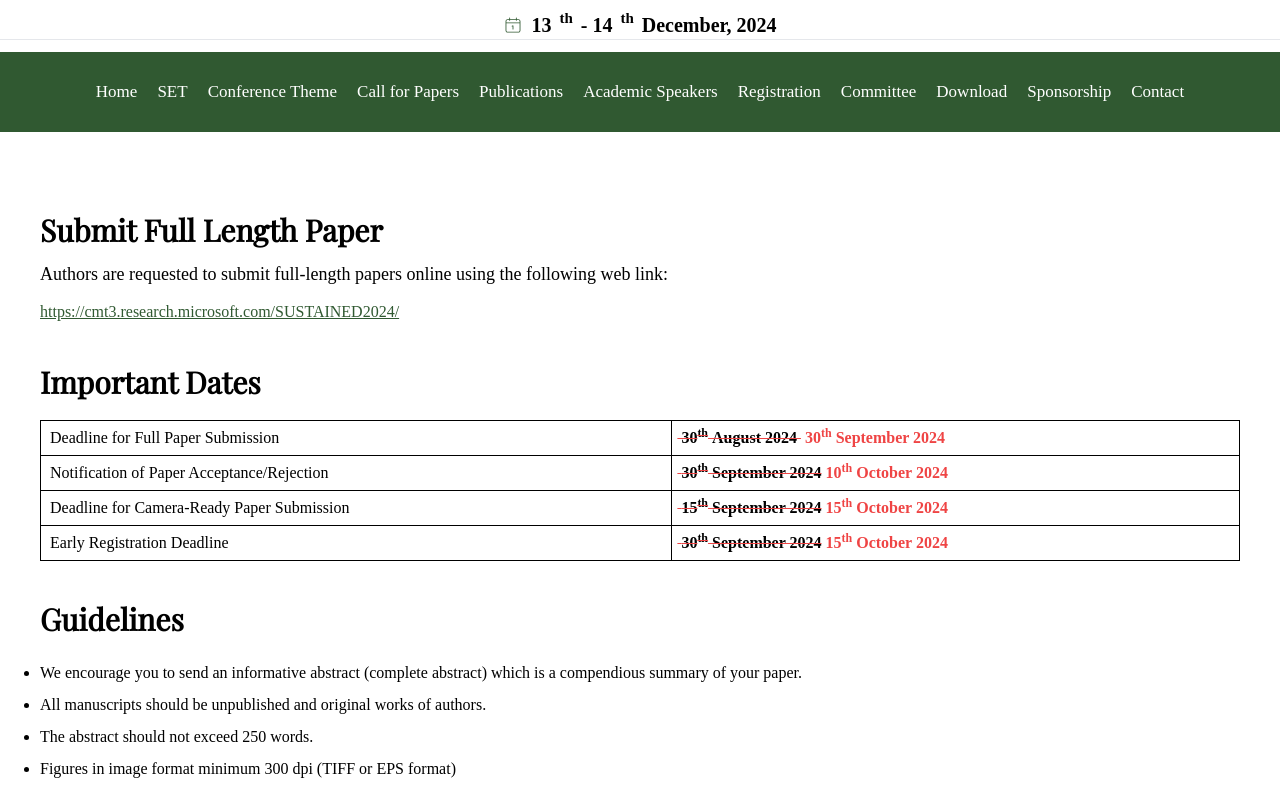
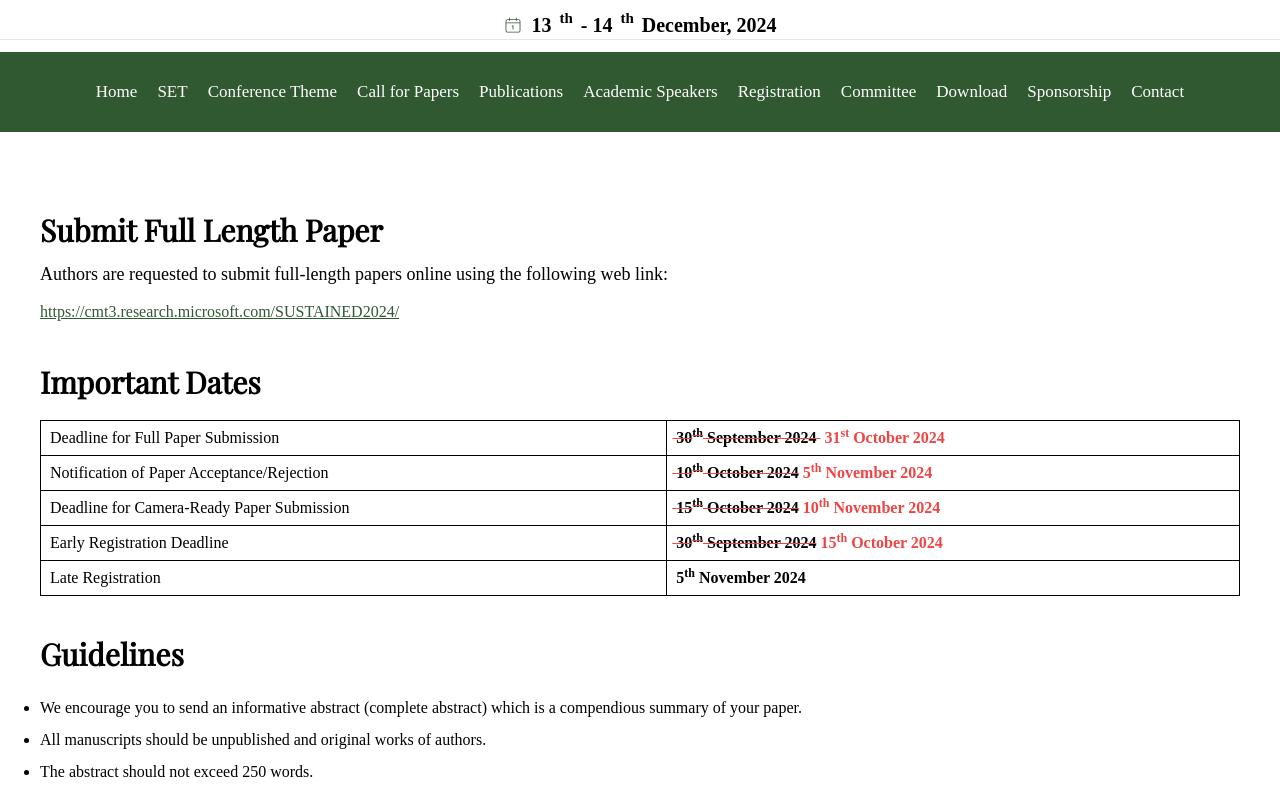
Before and after one commit to sai-ram-kaushik/sustained, a Next.js app: page /call-for-papers in a window 1280 px wide. Shown: the part 373-1165 px from the top of the page. Built offline with nearby package versions, Linux system fonts and the light colour scheme.

Commit message:
updated call for paper dates

```diff
--- a/app/call-for-papers/page.jsx
+++ b/app/call-for-papers/page.jsx
@@ -1,59 +1,114 @@
-'use client';
+"use client";
 
 import data from "../../data/call-for-papers.json";
 import { guidlines } from "../../constants/index";
 import Link from "next/link";
-
 
 const CallForPapers = () => {
     const {
         callForPapers: { title, subTitle, content },
     } = data;
 
-
     return (
         <div className="px-5 lg:px-10 py-10">
             <div className="container mx-auto">
-
                 <div className="mt-10 flex flex-col gap-3">
                     <h3>Submit Full Length Paper</h3>
-          <p>Authors are requested to submit full-length papers online using the following web link:
+                    <p>
+                        Authors are requested to submit full-length papers
+                        online using the following web link:
                     </p>
 
-          <a href="https://cmt3.research.microsoft.com/SUSTAINED2024/" className="text-secondary underline block break-all max-w-full">https://cmt3.research.microsoft.com/SUSTAINED2024/ </a>
-
+                    <a
+                        href="https://cmt3.research.microsoft.com/SUSTAINED2024/"
+                        className="text-secondary underline block break-all max-w-full"
+                    >
+                        https://cmt3.research.microsoft.com/SUSTAINED2024/{" "}
+                    </a>
                 </div>
 
                 <div className=" flex flex-col gap-5 mt-10">
                     <h3>Important Dates</h3>
                     <table>
                         <tbody>
-              <tr >
-                <td >&nbsp;Deadline for Full Paper Submission</td>
-                <td >
-                  <span className="line-through decoration-red-500 text-black"><strong>&nbsp;30<sup>th</sup>&nbsp;August 2024</strong>&nbsp;</span>
-                  <strong className="text-red-500">&nbsp;30<sup>th</sup>&nbsp;September 2024</strong>&nbsp;
+                            <tr>
+                                <td>
+                                    &nbsp;Deadline for Full Paper Submission
+                                </td>
+                                <td>
+                                    <span className="line-through decoration-red-500 text-black">
+                                        <strong>
+                                            &nbsp;30<sup>th</sup>&nbsp;September
+                                            2024
+                                        </strong>
+                                        &nbsp;
+                                    </span>
+                                    <strong className="text-red-500">
+                                        &nbsp;31<sup>st</sup>&nbsp;October 2024
+                                    </strong>
+                                    &nbsp;
                                 </td>
                             </tr>
                             <tr>
-                <td>&nbsp;Notification of Paper Acceptance/Rejection</td>
                                 <td>
-                  <span className="line-through decoration-red-500 text-black">&nbsp;<strong>30<sup>th</sup>&nbsp;September 2024</strong></span>
-                  &nbsp;<strong  className="text-red-500">10<sup>th</sup>&nbsp;October 2024</strong>
+                                    &nbsp;Notification of Paper
+                                    Acceptance/Rejection
+                                </td>
+                                <td>
+                                    <span className="line-through decoration-red-500 text-black">
+                                        &nbsp;
+                                        <strong>
+                                            10<sup>th</sup>&nbsp;October 2024
+                                        </strong>
+                                    </span>
+                                    &nbsp;
+                                    <strong className="text-red-500">
+                                        5<sup>th</sup>&nbsp;November 2024
+                                    </strong>
                                 </td>
                             </tr>
-              <tr >
-                <td >&nbsp;Deadline for Camera-Ready Paper Submission</td>
-                <td >
-                  <span className="line-through decoration-red-500 text-black">&nbsp;<strong>15<sup>th</sup>&nbsp;September 2024</strong></span>
-                  &nbsp;<strong className="text-red-500">15<sup>th</sup>&nbsp;October 2024</strong>
+                            <tr>
+                                <td>
+                                    &nbsp;Deadline for Camera-Ready Paper
+                                    Submission
+                                </td>
+                                <td>
+                                    <span className="line-through decoration-red-500 text-black">
+                                        &nbsp;
+                                        <strong>
+                                            15<sup>th</sup>&nbsp;October 2024
+                                        </strong>
+                                    </span>
+                                    &nbsp;
+                                    <strong className="text-red-500">
+                                        10<sup>th</sup>&nbsp;November 2024
+                                    </strong>
                                 </td>
                             </tr>
-              <tr >
-                <td >&nbsp;Early Registration Deadline</td>
-                <td >
-                  <span className="line-through decoration-red-500 text-black">&nbsp;<strong>30<sup>th</sup>&nbsp;September 2024</strong></span>
-                  &nbsp;<strong className="text-red-500">15<sup>th</sup>&nbsp;October 2024</strong>
+                            <tr>
+                                <td>&nbsp;Early Registration Deadline</td>
+                                <td>
+                                    <span className="line-through decoration-red-500 text-black">
+                                        &nbsp;
+                                        <strong>
+                                            30<sup>th</sup>&nbsp;September 2024
+                                        </strong>
+                                    </span>
+                                    &nbsp;
+                                    <strong className="text-red-500">
+                                        15<sup>th</sup>&nbsp;October 2024
+                                    </strong>
+                                </td>
+                            </tr>
+                            <tr>
+                                <td>&nbsp;Late Registration</td>
+                                <td>
+                                    <span className="text-black">
+                                        &nbsp;
+                                        <strong>
+                                            5<sup>th</sup>&nbsp;November 2024
+                                        </strong>
+                                    </span>
                                 </td>
                             </tr>
                         </tbody>
@@ -62,17 +117,20 @@ const CallForPapers = () => {
 
                 <div className="mt-10">
                     <h3>Guidelines</h3>
-          <ol className="flex flex-col gap-2 py-6">{
-            guidlines.map((item, index) => (
-              <li key={index} className="list-disc">{item}</li>
-            ))
-          }
+                    <ol className="flex flex-col gap-2 py-6">
+                        {guidlines.map((item, index) => (
+                            <li key={index} className="list-disc">
+                                {item}
+                            </li>
+                        ))}
                     </ol>
                 </div>
                 <div>
                     <h4> IEEE Similarity / Plagiarism Policy:</h4>
                     <Link
-            href={'https://www.ieee.org/publications/rights/plagiarism/plagiarism.html'}
+                        href={
+                            "https://www.ieee.org/publications/rights/plagiarism/plagiarism.html"
+                        }
                         target="_blank"
                     >
                         https://www.ieee.org/publications/rights/plagiarism/plagiarism.html
--- a/components/HomePage.jsx
+++ b/components/HomePage.jsx
@@ -15,8 +15,6 @@ const HomePage = ({ homePage, aboutConference, aboutManavRachna }) => {
         <div className="py-10 px-5 lg:px-10 relative">
             <div className="container mx-auto">
                 <div className="flex flex-col items-center gap-5 ">
-
-
                     {/* <p className="flex items-center gap-2 text-xl font-bold">
             <span>
               <CiCalendarDate />
@@ -31,14 +29,20 @@ const HomePage = ({ homePage, aboutConference, aboutManavRachna }) => {
             {location}
           </p> */}
 
-
-
-          <a href="https://forms.gle/jXHp1gtJnaxAhUzP7" target="_blank" className="absolute left-2 top-1">
+                    <a
+                        href="https://forms.gle/jXHp1gtJnaxAhUzP7"
+                        target="_blank"
+                        className="absolute left-2 top-1"
+                    >
                         <Button title="Register Now" />
                     </a>
-          <span className="text-[#b22b2f] text-lg font-semibold absolute top-4 md:block hidden">IEEE CONFERENCE RECORD #63638</span>
+                    <span className="text-[#b22b2f] text-lg font-semibold absolute top-4 md:block hidden">
+                        IEEE CONFERENCE RECORD #63638
+                    </span>
                     <Marquee className="text-center text-lg font-bold text-secondary">
-            In response to multiple requests received, we announce the extension of the deadline for submission of papers to 30 th September 2024.
+                        In response to multiple requests received, we announce
+                        the extension of the deadline for submission of papers
+                        to 31 st October 2024.
                     </Marquee>
                     <a
                         className="absolute right-2 top-1"
@@ -56,7 +60,10 @@ const HomePage = ({ homePage, aboutConference, aboutManavRachna }) => {
                 </div>
 
                 {more?.map((item, index) => (
-          <div className="flex flex-col gap-3 items-center justify-center mt-10" key={index}>
+                    <div
+                        className="flex flex-col gap-3 items-center justify-center mt-10"
+                        key={index}
+                    >
                         <h3 className="text-center">{item.title}</h3>
                         <p className="text-justify">{item.dec}</p>
                     </div>
```
Lines whose indentation alone changed are shown as unchanged.
